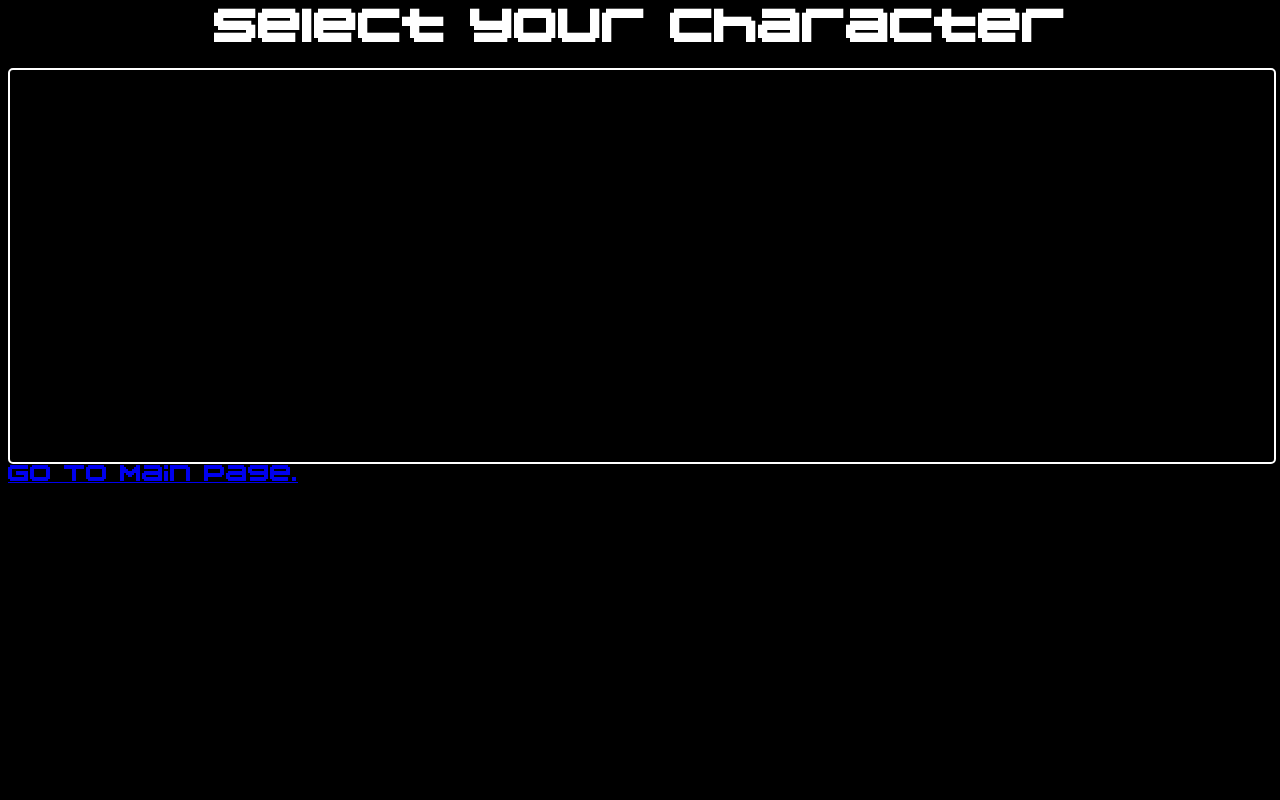
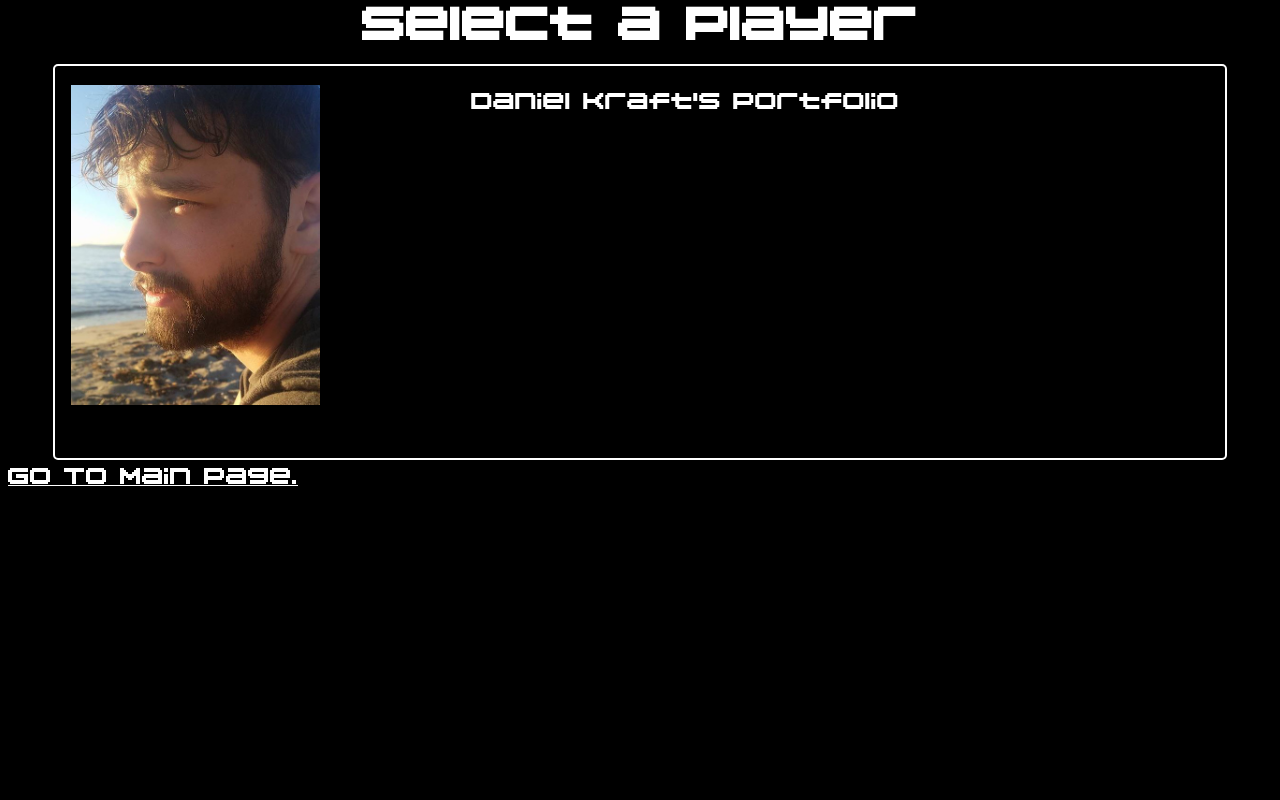
Before and after one commit to frigginglorious/frigginglorio.us, a PHP site: page /charSelect.php in a window 1280 px wide. Run offline with PHP 8.4, Linux system fonts and the light colour scheme; data that the repository does not hold is empty.

Commit message:
Clean up landing UI

```diff
--- a/charSelect.php
+++ b/charSelect.php
@@ -5,7 +5,7 @@
 
 </head>
 <body>
-    <h1>Select Your Character</h1>
+    <h1>Select a Player</h1>
 
 
     <?php
@@ -36,10 +36,10 @@ theArray.forEach(function(element){
     // console.log(element["content"]);
     el.innerHTML = element["content"];
     tags = el.getElementsByTagName( 'img' );
-    console.log(tags);
+    // console.log(tags);
     element["img"] = tags[0].src;
     tags = el.getElementsByTagName( 'blockquote' );
-    console.log(tags);
+    // console.log(tags);
     element["content"] = tags[0].innerText || element.textContent;
     // element["title"] = element["title"].toUpperCase();
 
--- a/cms/post.php
+++ b/cms/post.php
@@ -114,7 +114,7 @@ tinymce.init({
                 include("editCat.php");
             }else{
                 include("addCat.php");
-                include("addTag.php");
+                // include("addTag.php");
                 include("addPost.php");
             }
 
--- a/css/charSelect.css
+++ b/css/charSelect.css
@@ -7,18 +7,21 @@ body{
   font-family: "8bit";
     background-color: black;
     color:white;
+    line-height: 200%;
 }
 h1{
   text-align: center;
 }
-
+a:visited{
+  color: #23527C
+}
+a{
+  color: white;
+}
 .theIcons{
     font-size: 10em !important;
     -webkit-transform:    skewX(20deg);
     transform:    skewX(20deg);
-}
-.projectTitle{
-
 }
 .projectBox{
     /*float:right;*/
@@ -39,7 +42,7 @@ h1{
   transform:    skewX(-20deg);
 }
 .projectBack{
-  color: gray;
+  color: green;
   background: #23528C;
 
 }
@@ -49,31 +52,36 @@ h1{
 }
 #InfoBox{
   /*position: absolute;*/
+  margin-left: auto;
+  margin-right:auto;
   margin-top: 1.5em;
   bottom: 10px;
-  width:100%;
-  height:50%;
+  width:90%;
+  max-height:50%;
   border-radius: 5px 5px 5px 5px;
 -moz-border-radius: 5px 5px 5px 5px;
 -webkit-border-radius: 5px 5px 5px 5px;
 /*border: 2px solid white;*/
   border: 2px solid white;
-
+  padding-left: 1em;
+  padding-right: 1em;
 
 
 }
 #displayImg{
   /*width: 95%;*/
   max-height: 100%;
-  max-width: 100%;
+  max-width: 95%;
   /*border: 2px solid white;*/
   /*padding-left:1em;*/
+
+
   /*max-height: 80%;*/
 }
 #imgBox{
   /*padding: 1em;*/
 
-  width:20em;
+  width:25em;
   height:20em;
 
   max-width: 50%;
@@ -82,15 +90,15 @@ h1{
 
 }
 #detailBox{
-  height: 100%;
+  height: 90%;
   /*display: inline;*/
 }
 #clear{
   clear:both;
 }
-#contentBox{
-  margin-left:1em;
-  padding-left:1em;
+#contentBox p{
+/*  margin-left:1em;
+  padding-left:1em;*/
   /*max-width: 45%;*/
   /*position: relative;*/
   /*float: right;*/
--- a/landing/app.js
+++ b/landing/app.js
@@ -8,8 +8,8 @@ class IconList extends React.Component {
       this.state = {
         "iconArray":theArray,
         "displayTitle": "",
-        "displayContent": "",
-        "displayImg": "",
+        "displayContent": "Daniel Kraft's Portfolio",
+        "displayImg": "/fil/sexy.jpg",
         "displayPostID": "",
 
       };
```
Also changed, not shown: fil/no.jpg (added), fil/sexy.jpg (added), landing/bundle.js.
